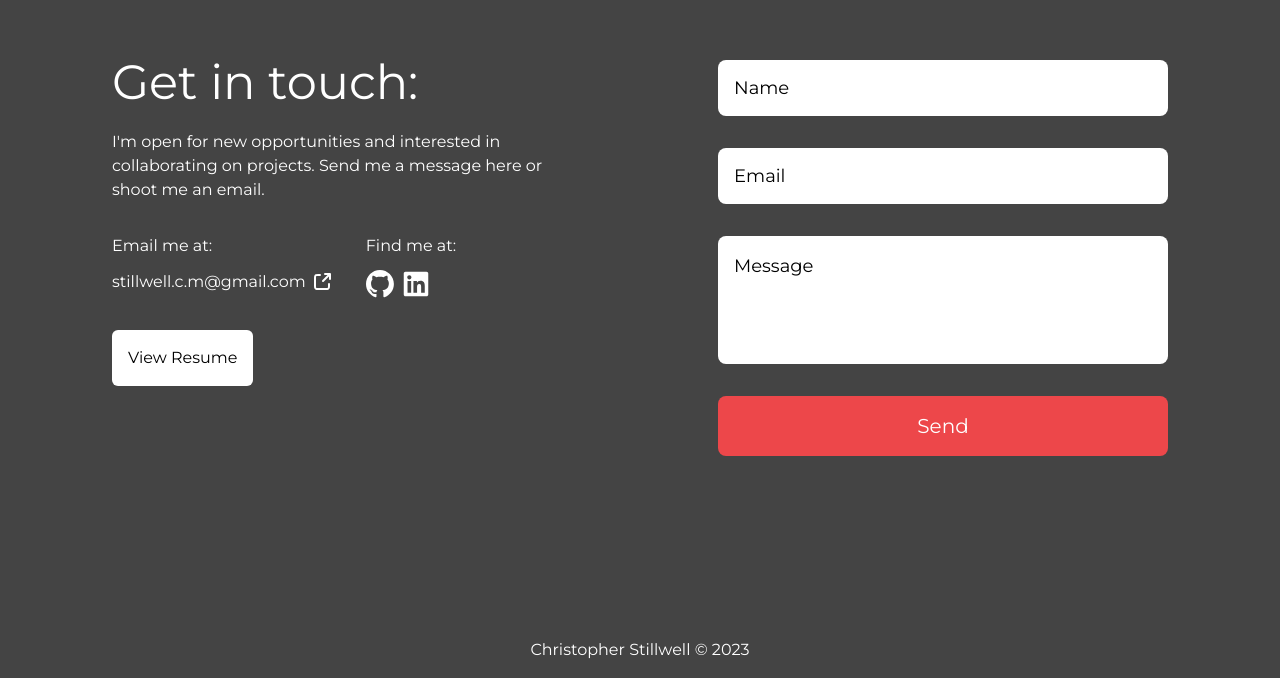
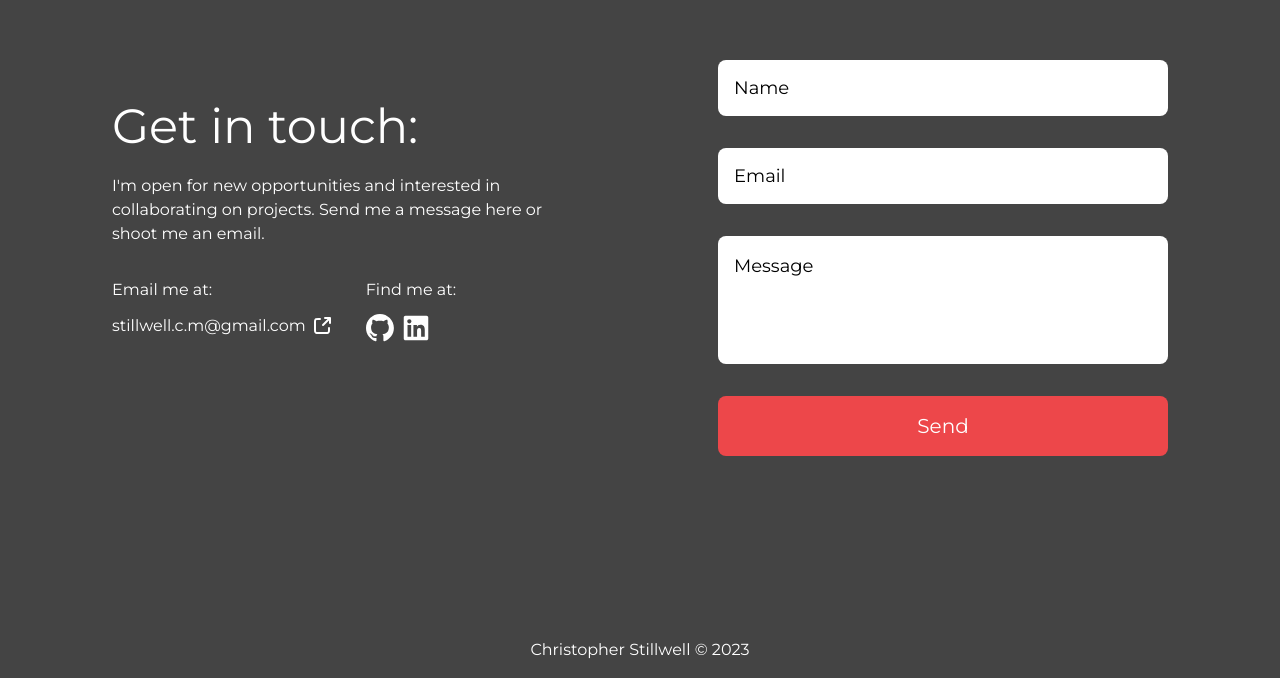
Before and after one commit to Stillwell-C/personal-site, a React (Vite) app: page / in a window 1280 px wide. Shown: the part 5495-6173 px from the top of the page. Built offline with nearby package versions, Linux system fonts and the light colour scheme.

Commit message:
Remove resume button

```diff
--- a/src/components/Contact.tsx
+++ b/src/components/Contact.tsx
@@ -151,11 +151,6 @@ const Contact = forwardRef((props: object, ref: ForwardedRef<HTMLElement>) => {
                 </div>
               </div>
             </div>
-            <div>
-              <button className='bg-white text-black p-4 rounded-md'>
-                View Resume
-              </button>
-            </div>
           </motion.div>
         </motion.div>
         <div className='relative pt-4 w-full min-w-[300px] max-w-[450px] flex-1'>
```
